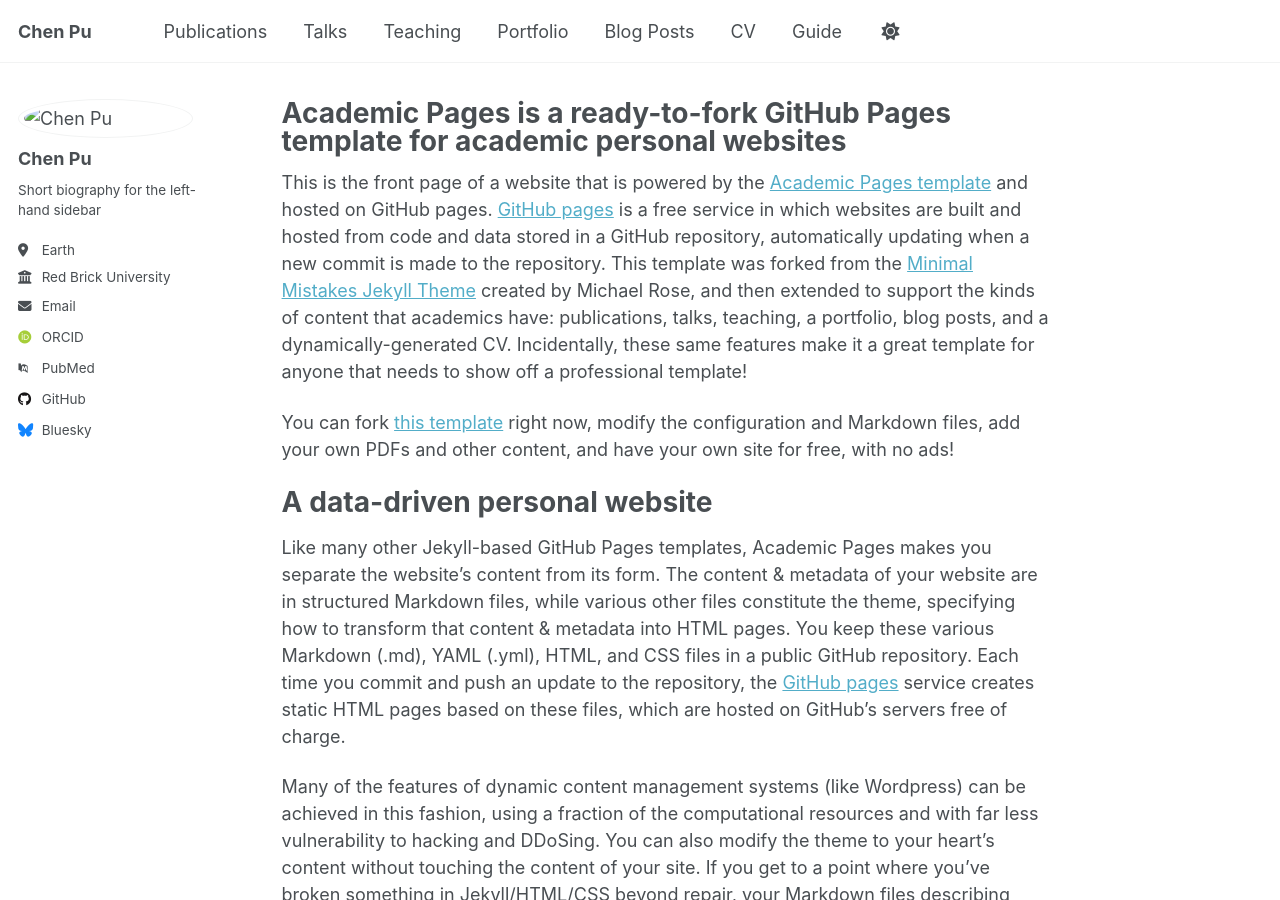
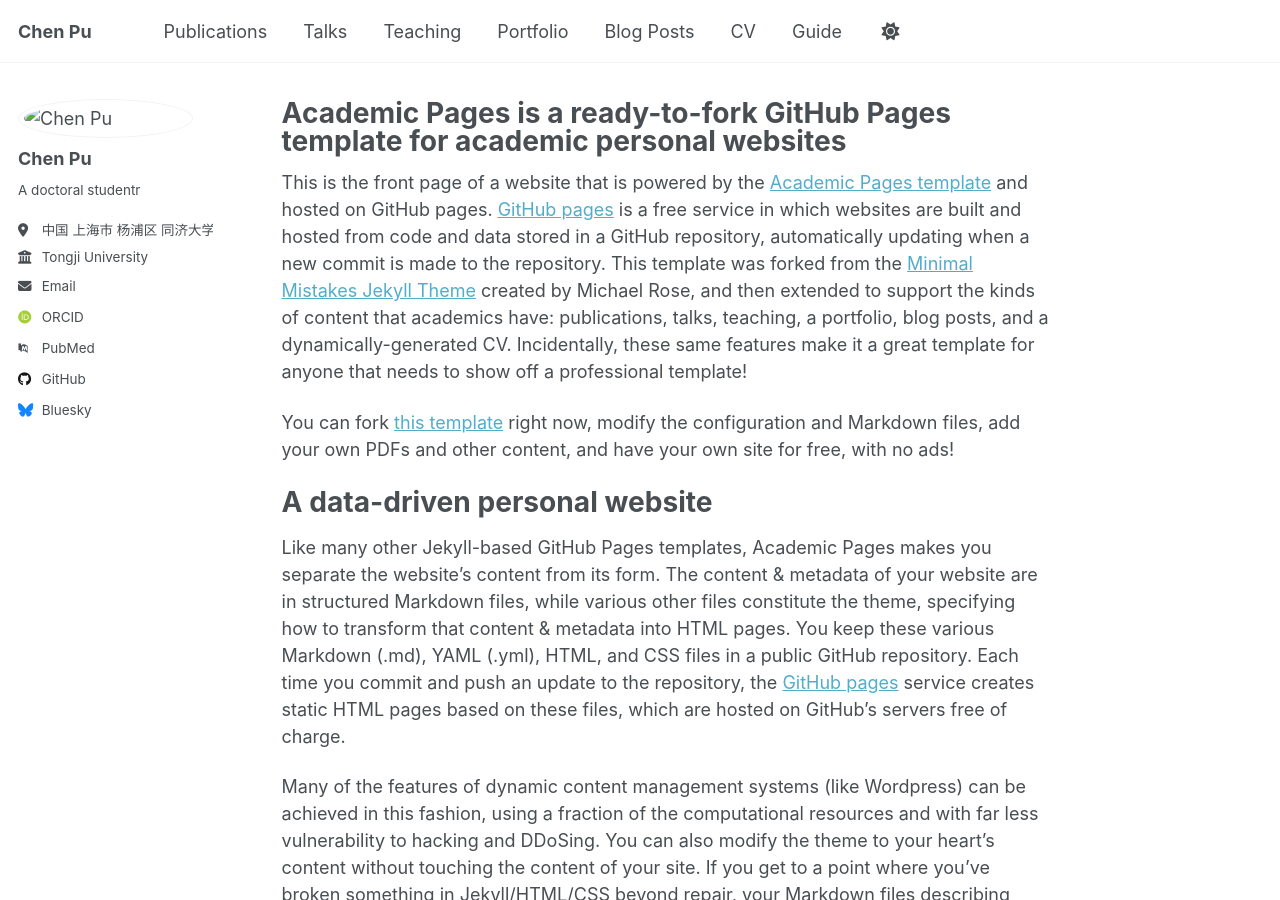
Before and after one commit to Ericpuzai/chenpu.github.io, a Jekyll site: the page built from _pages/about.md, in a window 1280 px wide and 900 px high. Built offline with Jekyll 4.4.1, drawn with Linux system fonts in a browser that asks for light colours; some web fonts are replaced; a script that is not in the unit is left out.

Commit message:
Update _config.yml

```diff
--- a/_config.yml
+++ b/_config.yml
@@ -26,9 +26,9 @@ author:
   avatar           : "profile-chenpu.png"
   name             : "Chen Pu"
   pronouns         : # example: "she/her"
-  bio              : "Short biography for the left-hand sidebar"
-  location         : "Earth"
-  employer         : "Red Brick University"
+  bio              : "A doctoral studentr"
+  location         : "中国 上海市 杨浦区 同济大学"
+  employer         : "Tongji University"
   uri              : # URL
   email            : "none@example.org"
 
```
